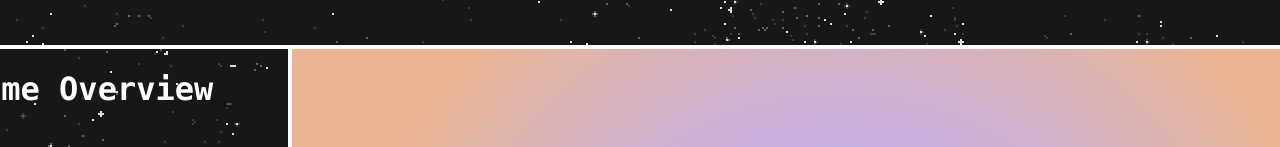
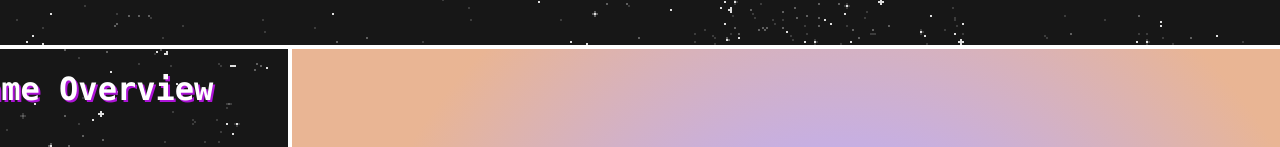
Before and after one commit to mufasubhai/infill, a website built with webpack: page index.html in a window 1280 px wide. Shown: the part 263-410 px from the top of the page. Built offline with nearby package versions, Linux system fonts and the light colour scheme.

Commit message:
add shadow to game overview

```diff
--- a/public/css/infill.css
+++ b/public/css/infill.css
@@ -36,6 +36,8 @@
   list-style: square;
   font-family: "Lucida Console", Monaco, monospace;
   align-self: center;
+    text-shadow: 2px 2px #ac13d6;
+
 }
 
 .music {
```
